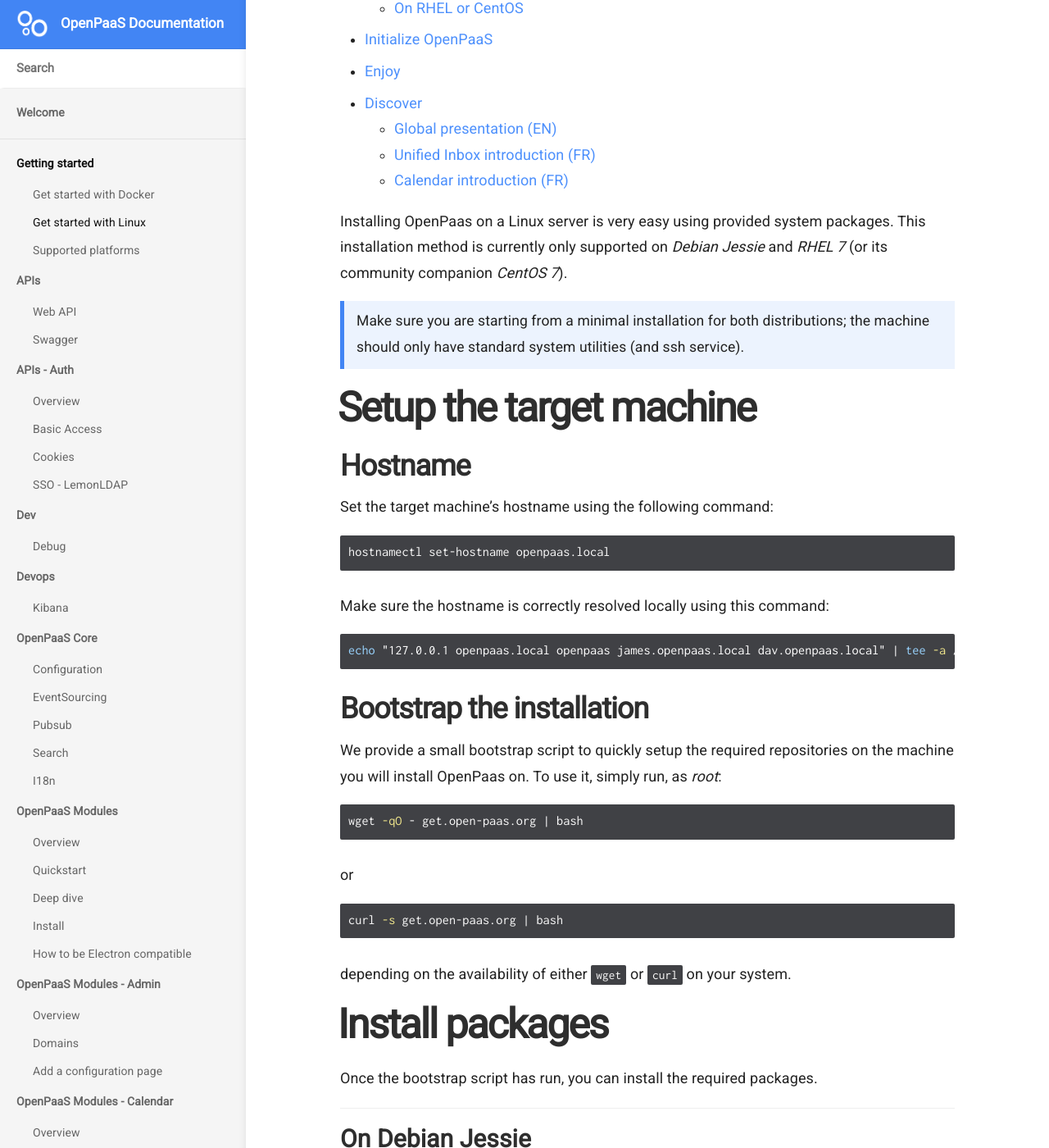
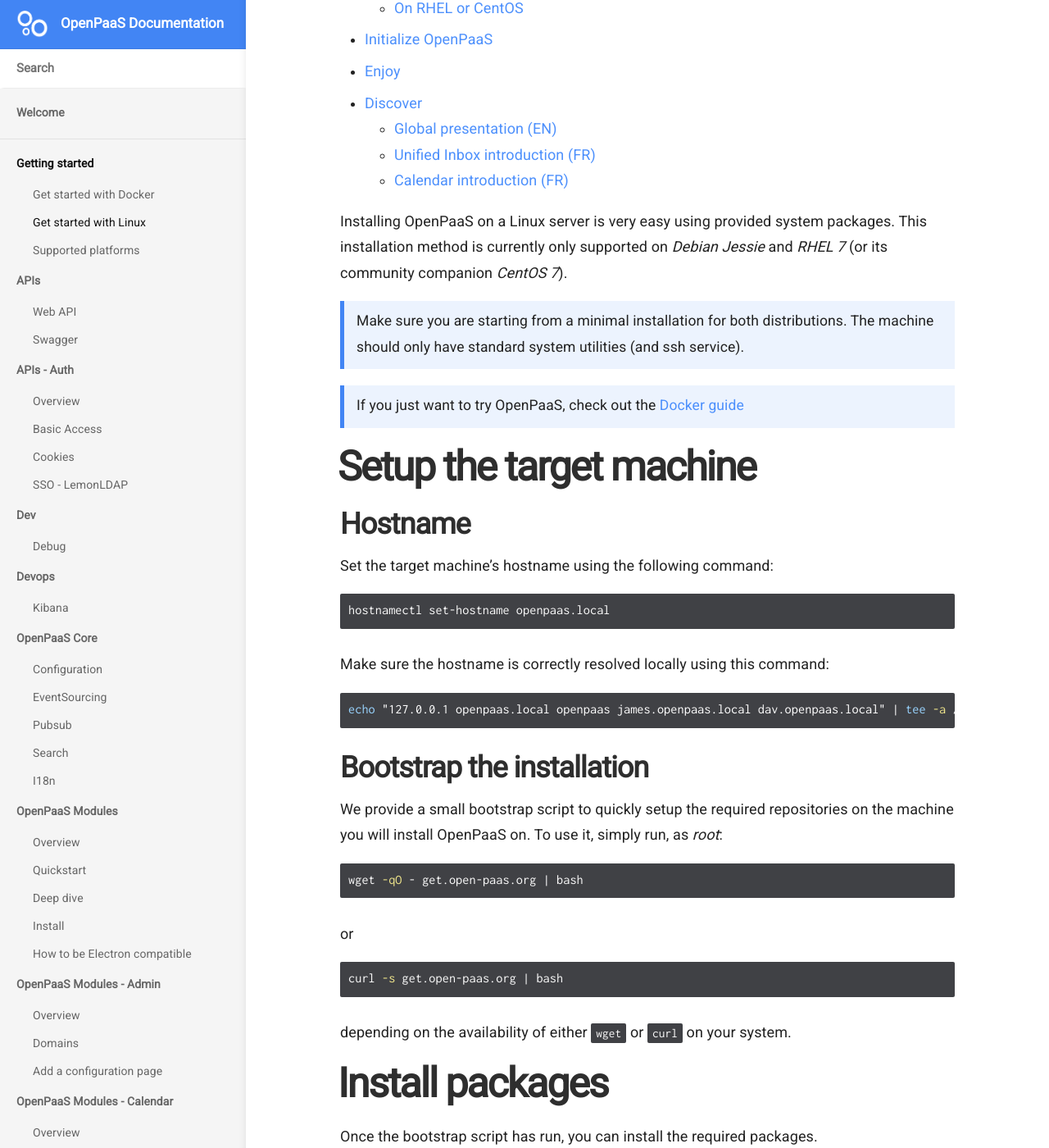
Before and after one commit to linagora/openpaas-doc, a Jekyll site: the page built from _docs/getting-started/linux.md, in a window 1280 px wide and 1400 px high, scrolled down 415 px. Shown: the whole window at 82% size. Built offline with Jekyll 4.4.1, drawn with Linux system fonts in a browser that asks for light colours; nearby versions of some CDN libraries; a script that is not in the unit is left out; some of the changed text lies outside the part shown.

Commit message:
Added docker guide reference

````diff
--- a/_docs/getting-started/linux.md
+++ b/_docs/getting-started/linux.md
@@ -10,10 +10,12 @@
 * Here is the ToC, this line is needed to generate...
 {:toc}
 
-Installing OpenPaas on a Linux server is very easy using provided system packages.
+Installing OpenPaaS on a Linux server is very easy using provided system packages.
 This installation method is currently only supported on _Debian Jessie_ and _RHEL 7_ (or its community companion _CentOS 7_).
 
-> Make sure you are starting from a minimal installation for both distributions; the machine should only have standard system utilities (and ssh service).
+> Make sure you are starting from a minimal installation for both distributions. The machine should only have standard system utilities (and ssh service).
+
+> If you just want to try OpenPaaS, check out the [Docker guide](/getting-started/docker/)
 
 # Setup the target machine
 
@@ -30,7 +32,7 @@
 ```
 ## Bootstrap the installation
 
-We provide a small bootstrap script to quickly setup the required repositories on the machine you will install OpenPaas on. To use it, simply run, as _root_:
+We provide a small bootstrap script to quickly setup the required repositories on the machine you will install OpenPaaS on. To use it, simply run, as _root_:
 
 ```bash
 wget -qO - get.open-paas.org | bash
@@ -56,7 +58,7 @@
 ```bash
 apt-get remove -y ^exim*
 ```
-> Removing the default mail transfer agent (_exim_) is required because OpenPaas comes with a full-featured mail server that also serves as a MTA.
+> Removing the default mail transfer agent (_exim_) is required because OpenPaaS comes with a full-featured mail server that also serves as a MTA.
 
 - Install openjdk-8
 ```bash
````
Also changed, not shown: index.md (+1 -1 lines).
